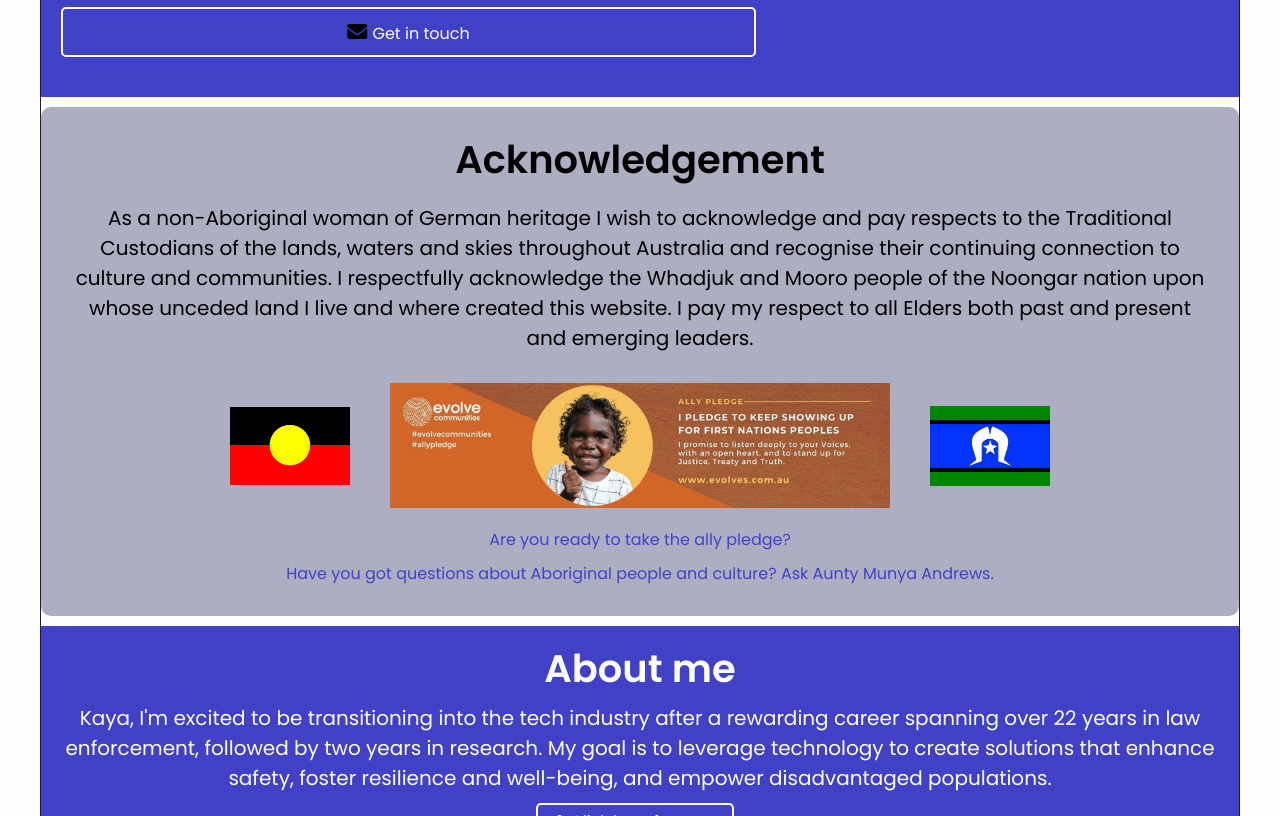
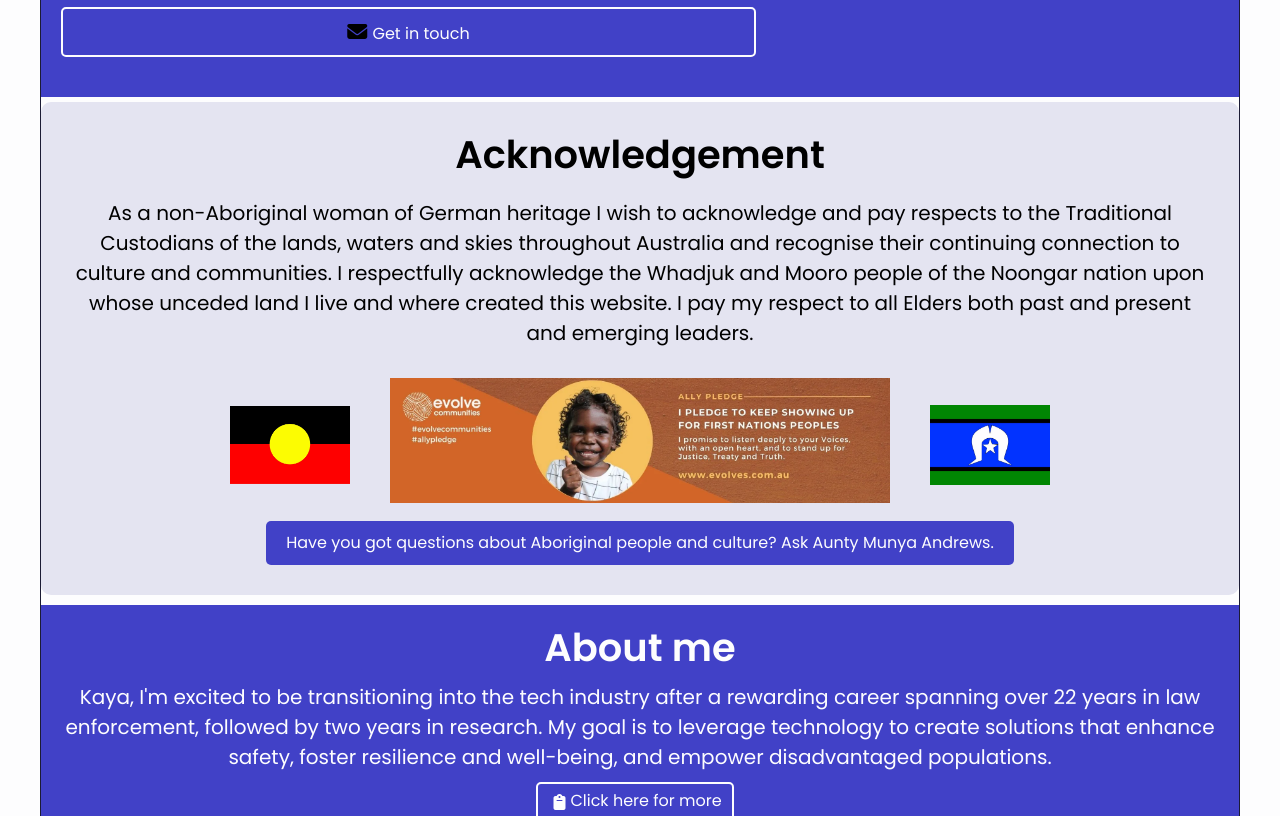
Before and after one commit to GinaHorch/GinaHorch.github.io, a website built with webpack: page index.html in a window 1280 px wide. Shown: the part 463-1279 px from the top of the page. Built offline with nearby package versions, Linux system fonts and the light colour scheme.

Commit message:
Add button to acknowledgement section

```diff
--- a/assets/css/style.css
+++ b/assets/css/style.css
@@ -413,10 +413,10 @@ header {
     justify-content: center;
     align-items: center;
     padding: 30px;
-    margin-top: 10px;
-    margin-bottom: 10px;
+    margin-top: 5px;
+    margin-bottom: 5px;
     text-align: center;
-    background-color: var(--neutral-mid);
+    background-color: var(--neutral-light);
     border-radius: 10px;
 }
 
@@ -430,7 +430,7 @@ header {
     flex-direction: column; /* mobile-first: vertical stacking */
     justify-content: center;
     align-items: center;
-    gap: 20px;
+    gap: 30px;
     margin-top: 20px;
 }
 
@@ -448,16 +448,30 @@ header {
     margin-bottom: 10px;
 }
 
-section.acknowledgement .acknowledgement-links {
+.ask-aunty button {
+    background-color: var(--primary);
+    color: var(--text-light);
+    border: none;
+    padding: 10px 20px;
+    font-size: 1rem;
+    border-radius: 5px;
+    cursor: pointer;
+    transition: background-color 0.3s ease;
+}
+
+.ask-aunty button:hover {
+    background-color: var(--accent);
+}
+
+/* section.acknowledgement .acknowledgement-links {
     display: flex;
     flex-direction: column;
     align-items: center;
     text-align: center;
     margin-top: 10px;
-    gap: 10px; /* space between links */
-}
+} */
 
-section.acknowledgement .acknowledgement-links a {
+/* section.acknowledgement .acknowledgement-links a {
     font-size: 1rem;
     color: var(--primary);
     text-decoration: none;
@@ -466,7 +480,7 @@ section.acknowledgement .acknowledgement-links a {
 
 section.acknowledgement .acknowledgement-links a:hover {
     color: var(--accent);
-}
+} */
 
 /* Media Query for Larger Screens */
 @media (min-width: 768px) {
--- a/index.html
+++ b/index.html
@@ -90,19 +90,18 @@
                 <!-- Flags and Ally pledge container -->
                 <div class="flags-and-ally">
                     <img class="flags" src="./assets/img/aboriginal_flag.webp" alt="Aboriginal Flag" width="100px" loading="lazy"/>
+                    <a href="https://pages.evolves.com.au/pledge" title="AllyPledge" target="_blank" rel="noopener no-referrer">
                         <img class="ally" src="./assets/img/AllyPledge_LinkedInBackground.webp"
                             alt="Evolve Communities Ally Pledge in warm colours saying I pledge to keep showing up for First Nations Peoples"
                             width="500px"
                             loading="lazy"/>
+                    </a>
                         <img class="flags" src="./assets/img/TorresStraitIslander-flag.webp" alt="Torres Strait Islander Flag" width="100px" loading="lazy"/>
                 </div>
-                <!-- Links Section -->
+                <!-- Ask Aunty Section -->
                 <div class="acknowledgement-links">
-                    <a class="ally-pledge" href="https://pages.evolves.com.au/pledge" title="AllyPledge" target="_blank" rel="noopener no-referrer">
-                        <span>Are you ready to take the ally pledge?</span>
-                    </a>
                     <a class="ask-aunty" href="https://www.evolves.com.au/ask-aunty/" title="AskAunty" target="_blank" rel="noopener no-referrer">
-                        <span>Have you got questions about Aboriginal people and culture? Ask Aunty Munya Andrews.</span>
+                        <button>Have you got questions about Aboriginal people and culture? Ask Aunty Munya Andrews.</button>
                     </a>
                 </div>
         </section>
```
Also changed, not shown: 1 other file. Lines whose indentation alone changed are shown as unchanged.
